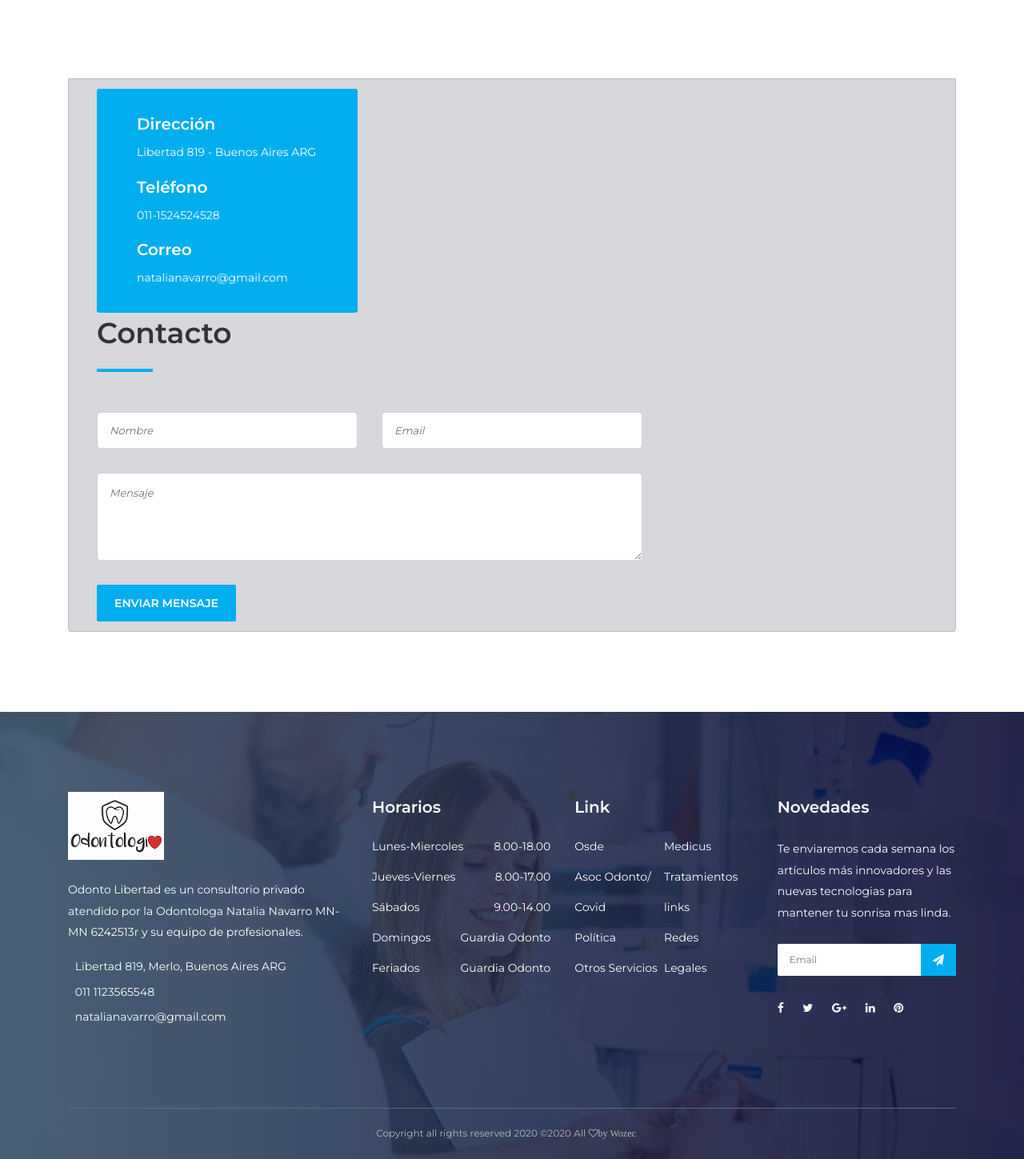
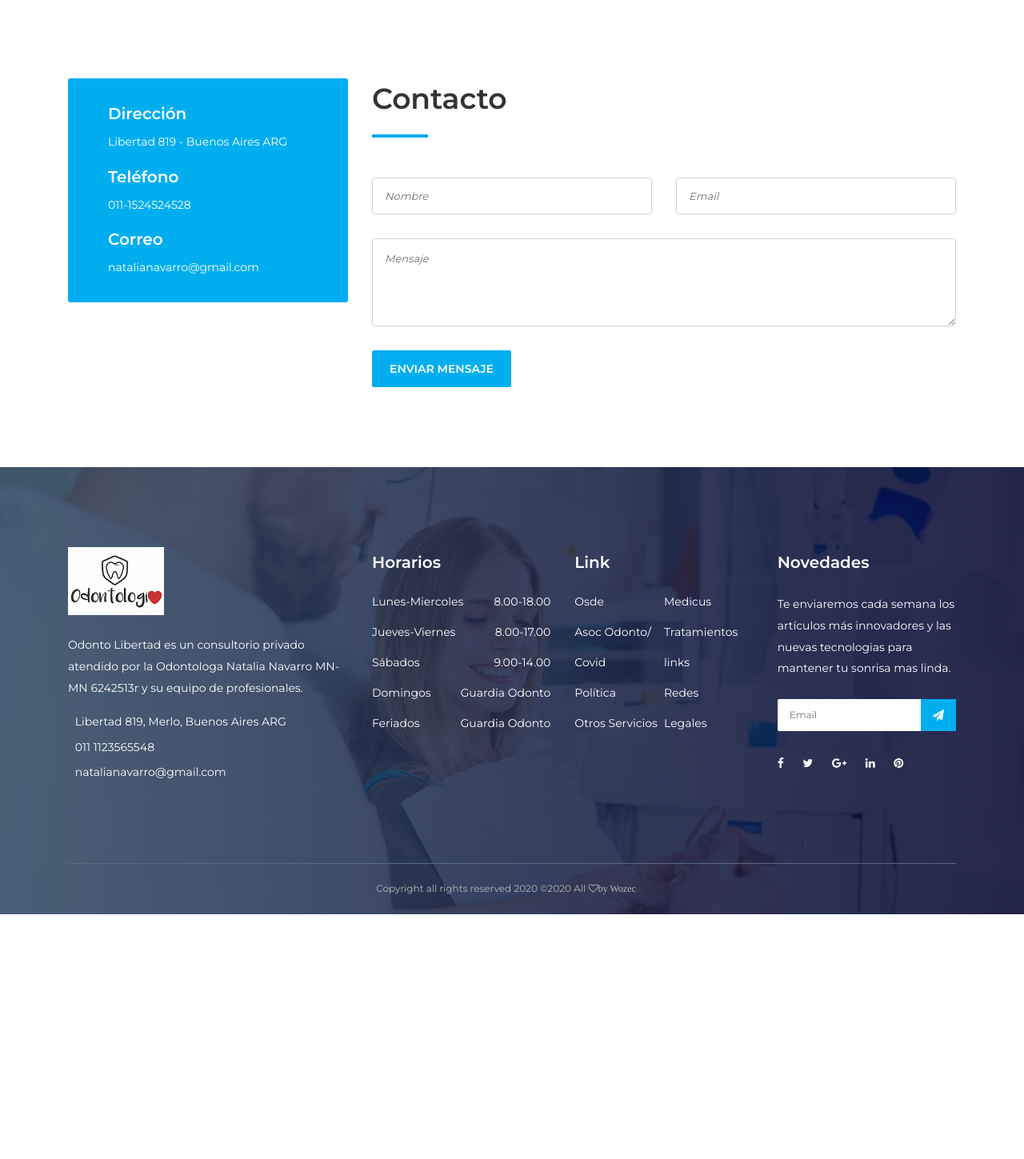
Before and after one commit to afr-ops/drnavarro, a Django app: page /contact.html/ in a window 1280 px wide. Shown: the part 933-2382 px from the top of the page at 80% size. After the commit the page ends 2076 px from the top, so only its background shows below. Run offline with Django 3.2, Linux system fonts and the light colour scheme; some libraries are stand-ins or nearby versions.

Commit message:
modificacion plantilla y repo git

```diff
--- a/website/templates/contact.html
+++ b/website/templates/contact.html
@@ -152,7 +152,7 @@
         </div>
       </div>
 
-      <div class="list-group-item list-group-item-secondary">
+      <div class="row">
         <!-- Contact Information -->
         <div class="col-12 col-md-4">
           <div class="contact-information">
```
